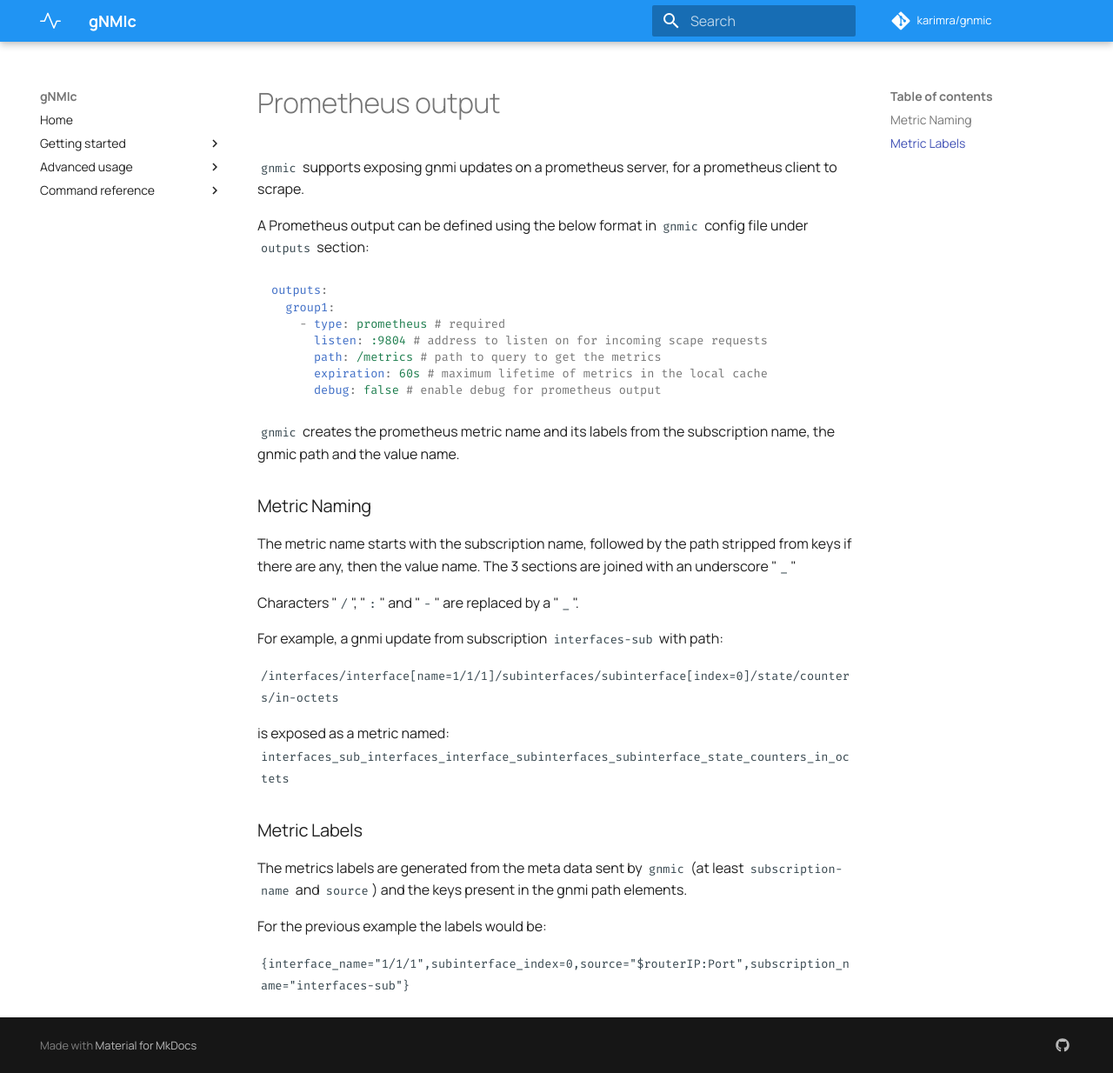
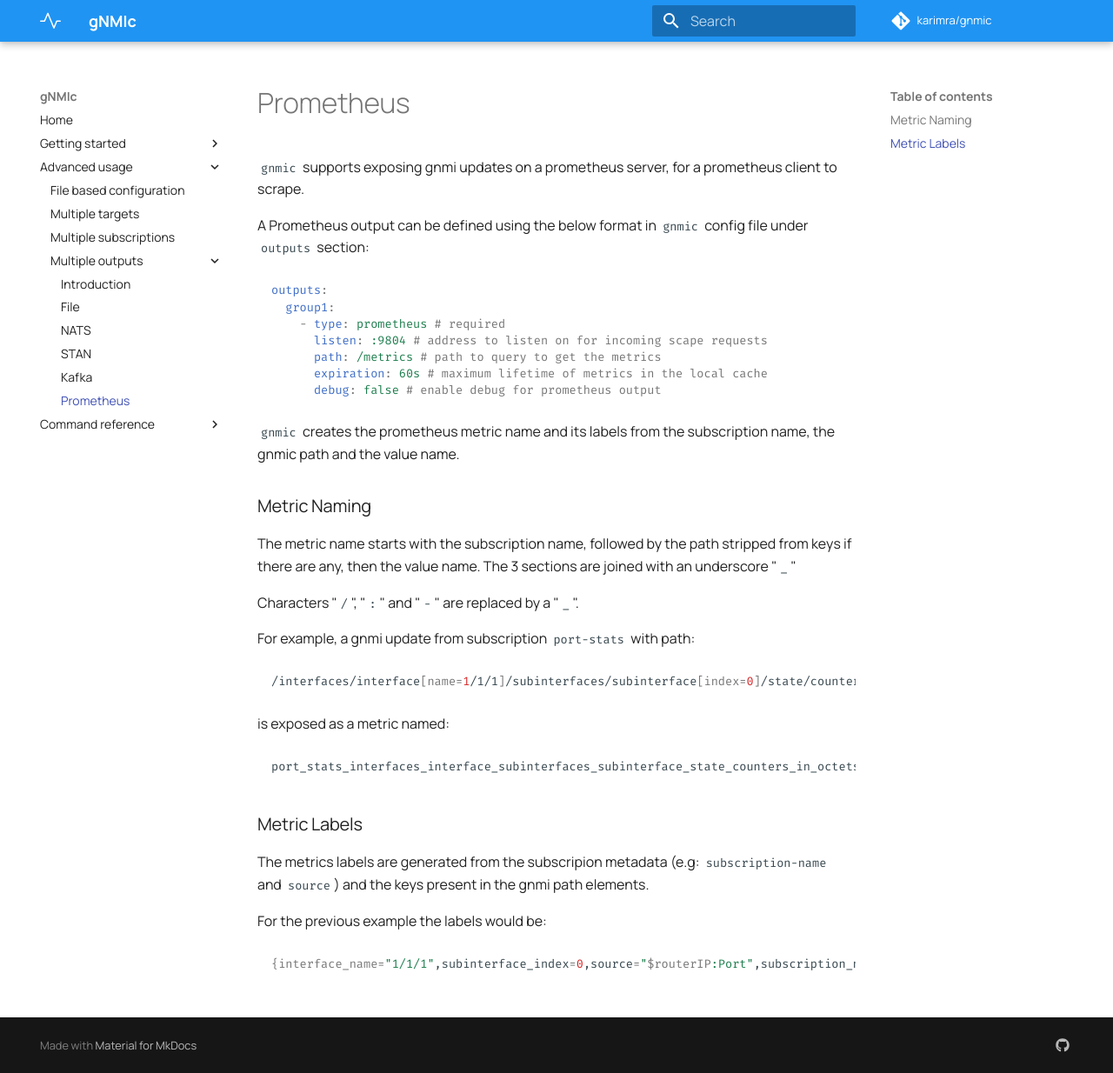
Before and after one commit to openconfig/gnmic, an MkDocs documentation site: the page built from docs/advanced/multi_outputs/prometheus_output.md, in a window 1280 px wide and 1234 px high. Shown: the whole window at 87% size. Built offline with MkDocs 1.6.1 and Material for MkDocs 9.7.7, drawn with Linux system fonts in a browser that asks for light colours; comment, search, counter and statistics services are not loaded.

Commit message:
add descriptions

````diff
--- a/docs/advanced/multi_outputs/prometheus_output.md
+++ b/docs/advanced/multi_outputs/prometheus_output.md
@@ -20,15 +20,22 @@
 
 Characters "`/`", "`:`" and "`-`" are replaced by a "`_`".
 
-For example, a gnmi update from subscription `interfaces-sub` with path:
+For example, a gnmi update from subscription `port-stats` with path:
 
-`/interfaces/interface[name=1/1/1]/subinterfaces/subinterface[index=0]/state/counters/in-octets`
+```bash
+/interfaces/interface[name=1/1/1]/subinterfaces/subinterface[index=0]/state/counters/in-octets
+```
 
-is exposed as a metric named: `interfaces_sub_interfaces_interface_subinterfaces_subinterface_state_counters_in_octets`
+is exposed as a metric named:
+```bash
+port_stats_interfaces_interface_subinterfaces_subinterface_state_counters_in_octets
+```
 
 ### Metric Labels
-The metrics labels are generated from the meta data sent by `gnmic` (at least `subscription-name` and `source`) and the keys present in the gnmi path elements.
+The metrics labels are generated from the subscripion metadata (e.g: `subscription-name` and `source`) and the keys present in the gnmi path elements.
 
 For the previous example the labels would be:
 
-`{interface_name="1/1/1",subinterface_index=0,source="$routerIP:Port",subscription_name="interfaces-sub"}`
+```bash
+{interface_name="1/1/1",subinterface_index=0,source="$routerIP:Port",subscription_name="interfaces-sub"}
+```
--- a/mkdocs.yml
+++ b/mkdocs.yml
@@ -15,6 +15,7 @@
           - NATS: advanced/multi_outputs/nats_output.md
           - STAN: advanced/multi_outputs/stan_output.md
           - Kafka: advanced/multi_outputs/kafka_output.md
+          - Prometheus: advanced/multi_outputs/prometheus_output.md
 
   - Command reference:
       - Capabilities: cmd/capabilities.md
````
